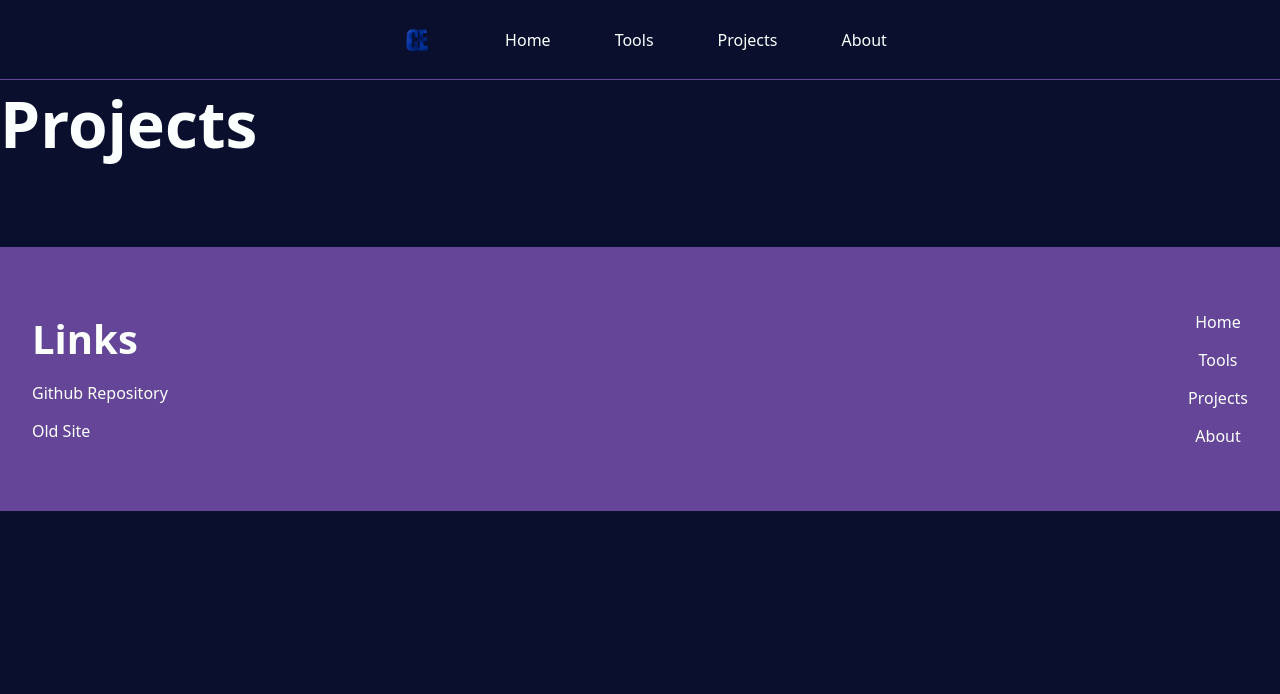
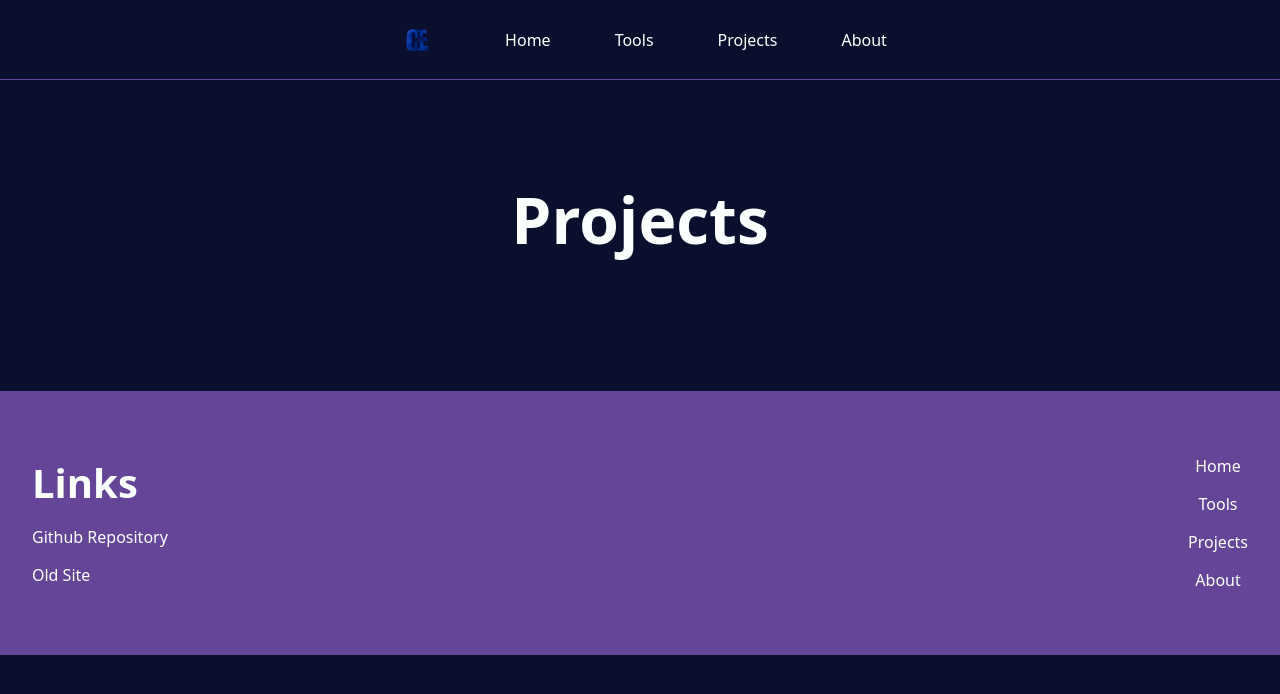
Before and after one commit to coopericksen/website, a React (Vite) app: page /projects in a window 1280 px wide. Shown: the top 694 px of the page. Built offline with nearby package versions, Linux system fonts and the light colour scheme.

Commit message:
Added Banner component to AboutPage and ProjectsPage

```diff
--- a/src/pages/AboutPage.tsx
+++ b/src/pages/AboutPage.tsx
@@ -1,11 +1,14 @@
 import Nav from '../components/Nav';
+import Banner from '../components/Banner';
 import Footer from '../components/Footer';
 
 function AboutPage() {
     return (
         <>
             <Nav />
-            <h1>About</h1>
+
+            <Banner title="About" />
+
             <Footer />
         </>
     )
--- a/src/pages/ProjectsPage.tsx
+++ b/src/pages/ProjectsPage.tsx
@@ -1,11 +1,14 @@
 import Nav from '../components/Nav';
+import Banner from '../components/Banner';
 import Footer from '../components/Footer';
 
 function ProjectsPage() {
     return (
         <>
             <Nav />
-            <h1>Projects</h1>
+
+            <Banner title="Projects" />
+
             <Footer />
         </>
     )
```
